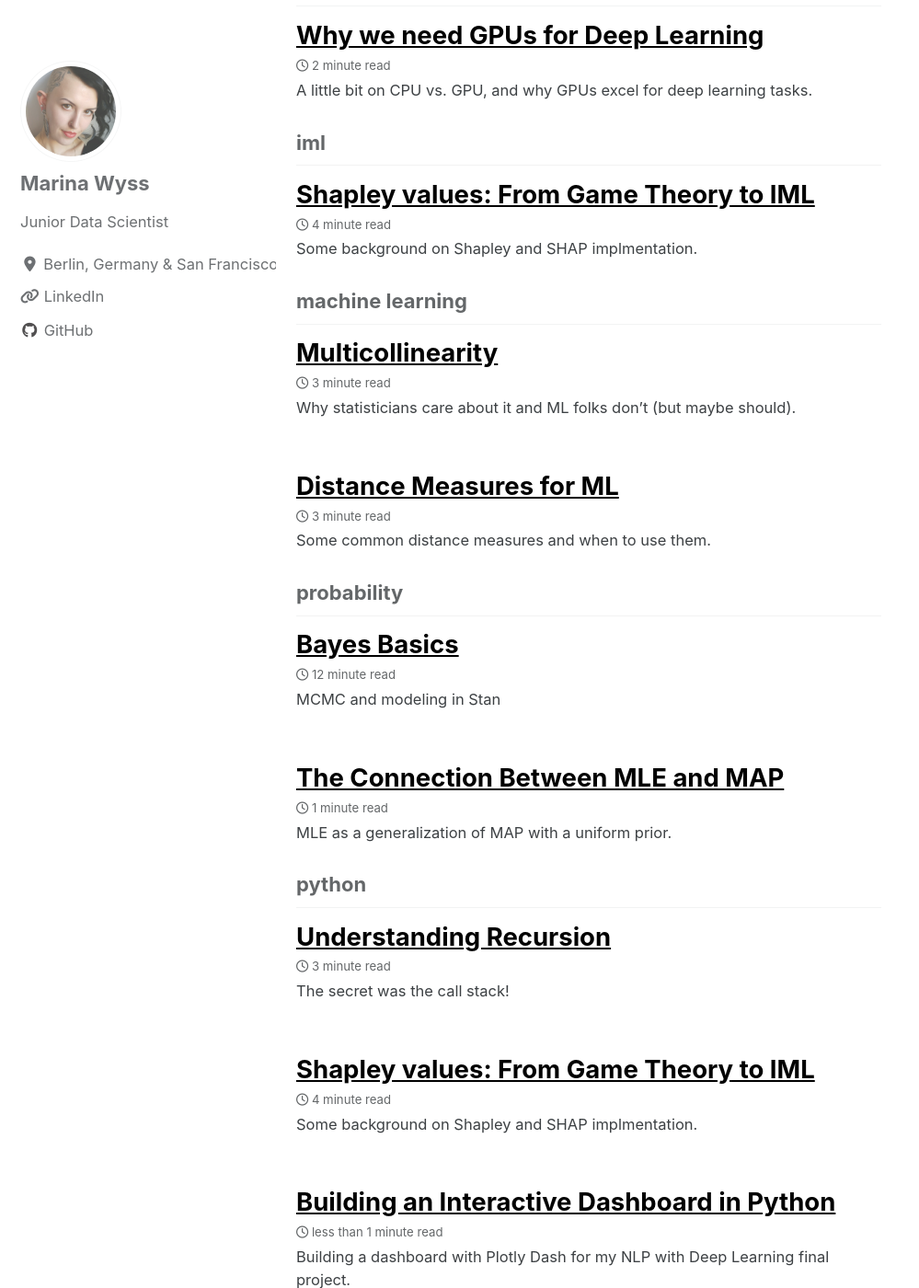
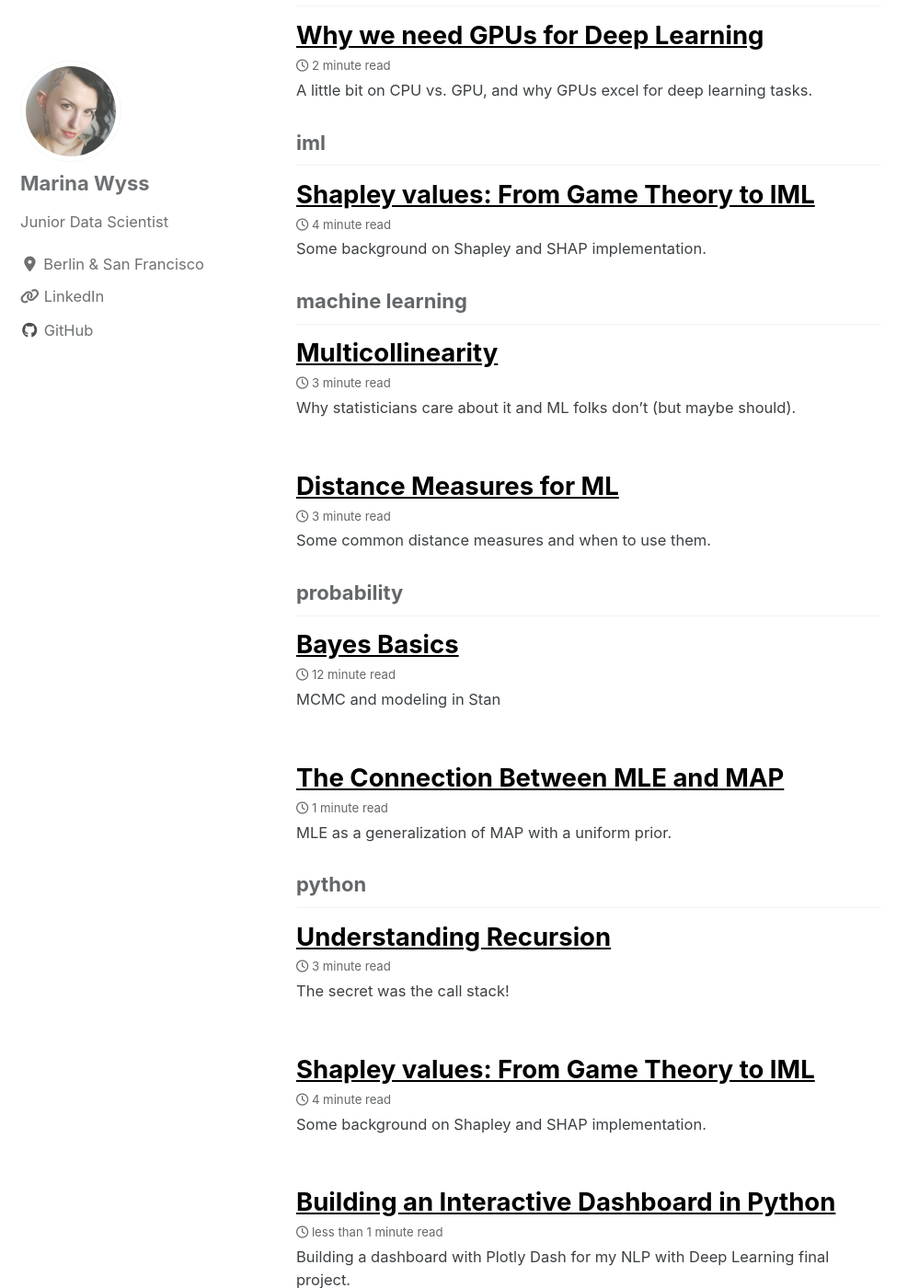
Before and after one commit to MarinaWyss/MarinaWyss.github.io, a Jekyll site: the page built from _pages/all-posts.md, in a window 1280 px wide and 1400 px high, scrolled down 1628 px. Shown: the whole window at 92% size, without its empty margins (0-999 px from the left). Built offline with Jekyll 4.4.1, drawn with Linux system fonts in a browser that asks for light colours; cached includes are drawn as plain includes; nearby versions of some CDN libraries; some of the changed text lies outside the part shown.

Commit message:
small updates

```diff
--- a/_config.yml
+++ b/_config.yml
@@ -96,7 +96,7 @@ author:
   name             : "Marina Wyss"
   avatar           : "/images/myface.jpg"
   bio              : "Junior Data Scientist"
-  location         : "Berlin, Germany & San Francisco, CA"
+  location         : "Berlin & San Francisco"
   email            :
   links:
     - label: "LinkedIn"
--- a/_posts/2020-05-24-shap.md
+++ b/_posts/2020-05-24-shap.md
@@ -4,7 +4,7 @@ date: 2020-05-24
 tags: [iml, python, text data]
 header:
   image: "/images/shap/local_importance.png"
-excerpt: "Some background on Shapley and SHAP implmentation."
+excerpt: "Some background on Shapley and SHAP implementation."
 ---
 
 ## What I Learned: All about Shapley values and implementing them for IML in Python!
```
